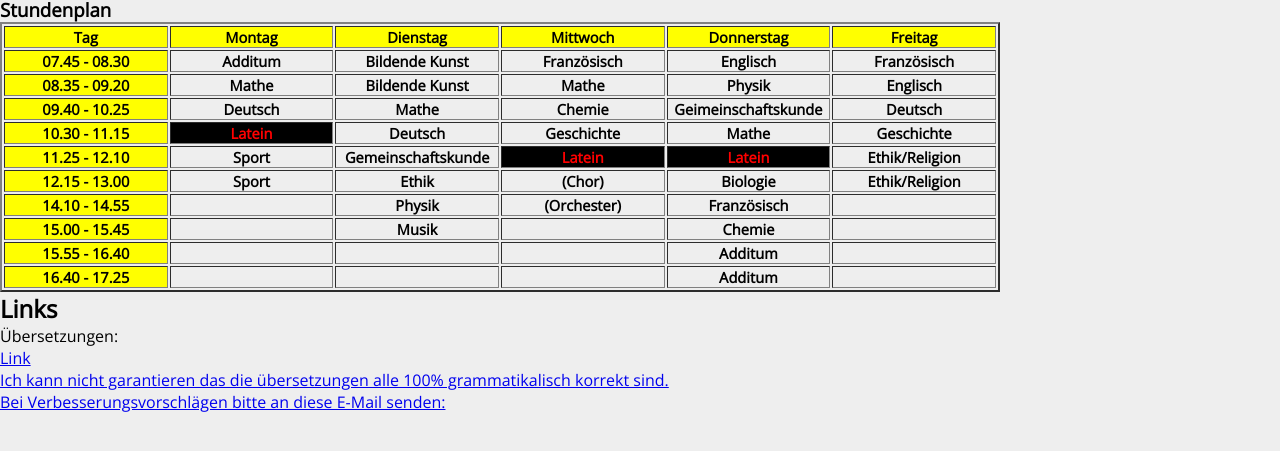
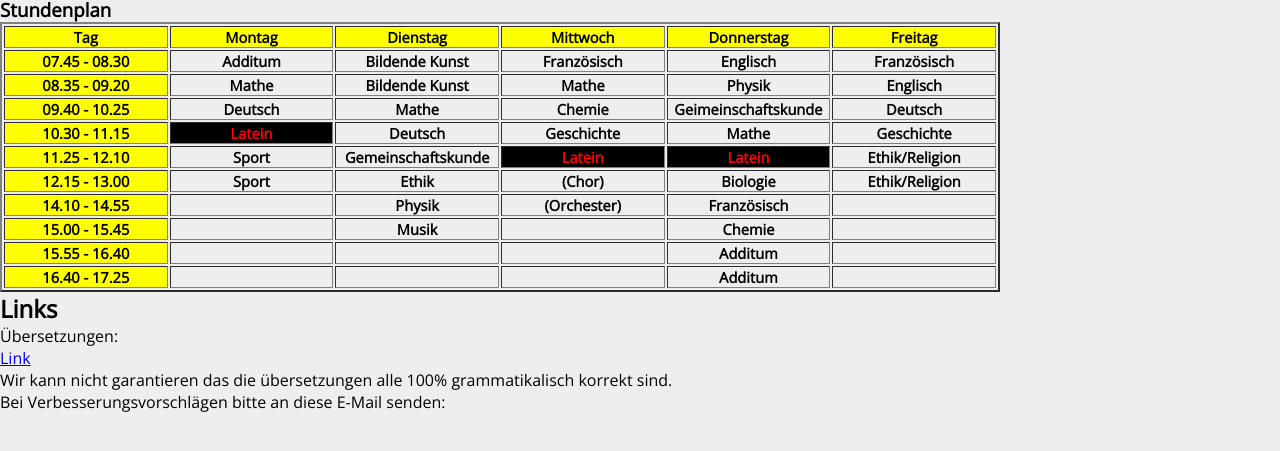
Before and after one commit to MoonPadUSer/latein-ist-scheise, a plain HTML site: page Infos/index.html in a window 1280 px wide. Shown: the part 111-562 px from the top of the page. Drawn offline with nearby package versions, Linux system fonts and the light colour scheme.

Commit message:
Add files via upload

```diff
--- a/Infos/index.html
+++ b/Infos/index.html
@@ -121,10 +121,9 @@
   <section>
     <h1>Links</h1>
     <p>Übersetzungen:</p>
-    <p><a href="http://wwwcheckerpage.blogspot.com/p/latein.html" target="_blank">Link</p>
-    <p>Ich kann nicht garantieren das die übersetzungen alle 100% grammatikalisch korrekt sind.</p>
+    <p><a href="http://wwwcheckerpage.blogspot.com/p/latein.html" target="_blank">Link</a></p>
+    <p>Wir kann nicht garantieren das die übersetzungen alle 100% grammatikalisch korrekt sind.</p>
     <p>Bei Verbesserungsvorschlägen bitte an diese E-Mail senden:</p>
-    <p><a href=
   </section>
 </body>
 </html>
```
Also changed, not shown: Bilder/index.html (line endings or trailing spaces), Downloads/index.html (line endings or trailing spaces), Grammatik/index.html (line endings or trailing spaces), Wörterbuch/index.html (line endings or trailing spaces), index.html (line endings or trailing spaces), style.css (line endings or trailing spaces), Übersetzungen/index.html (line endings or trailing spaces), Übersetzungen/Übersetzungen.txt.
